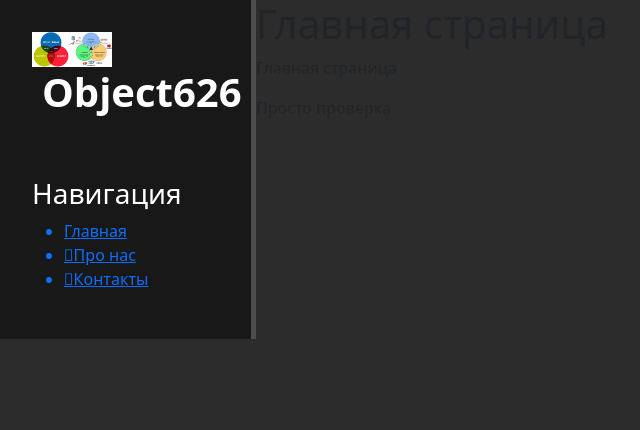
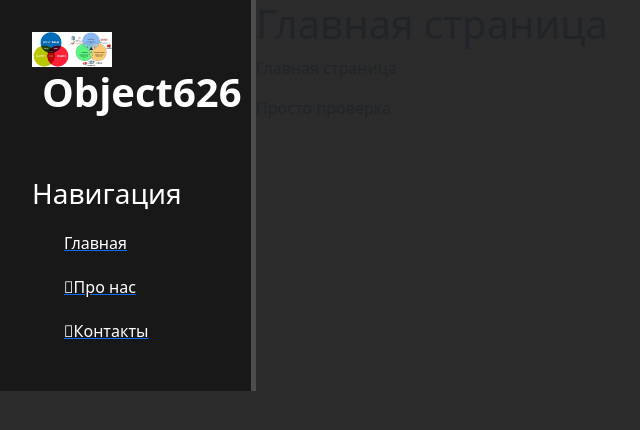
Before and after one commit to Object-626/web_Django, a Django app: page / in a window 1280 px wide. Shown: the top 430 px of the page, without its empty margins (0-640 px from the left). Run offline with Django 4.2, Linux system fonts and the light colour scheme; some libraries are stand-ins or nearby versions.

Commit message:
изменил надписи ссылок

```diff
--- a/firstproject/main/static/main/css/main.css
+++ b/firstproject/main/static/main/css/main.css
@@ -27,3 +27,11 @@ aside h3 {
     margin-top: 50px;
     font-size: 28px;
 }
+
+aside ul {list-style: none}
+
+aside ul li {
+    color: #fff;
+    display: block;
+    margin-top: 20px;
+}
```
